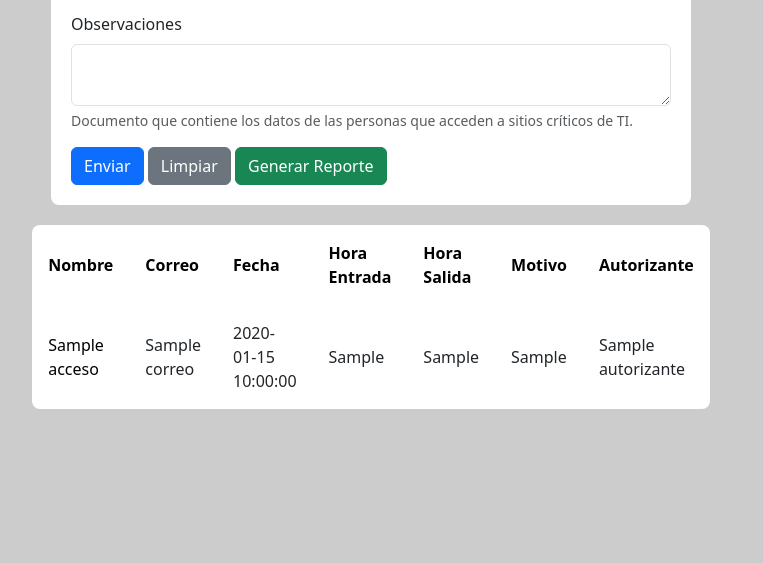
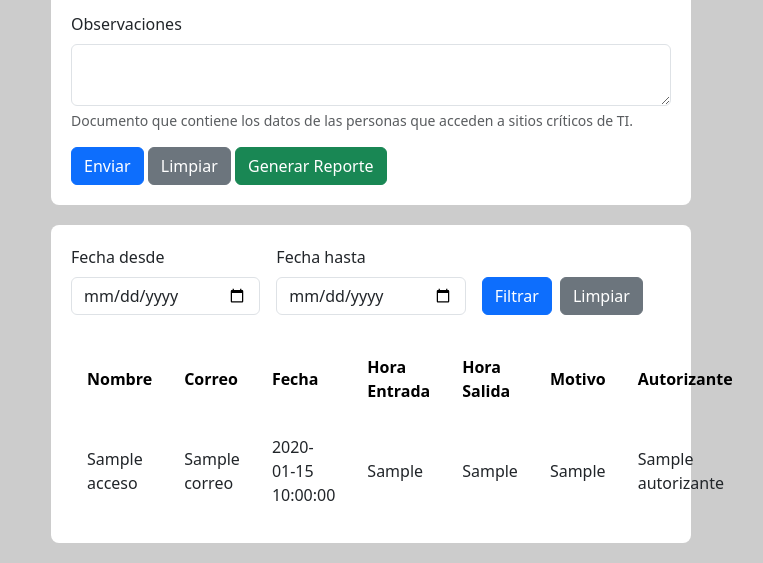
Before and after one commit to imjazmina/sistema_de_acceso, a Flask app: page / in a window 1280 px wide. Shown: the part 959-1522 px from the top of the page, without its empty margins (269-1032 px from the left). Before the commit the page ends 1368 px from the top, so only its background shows below. Run offline with Flask 3, Linux system fonts and the light colour scheme; a database or web service that is not in the repository returns one stand-in record (values such as "Sample title"); some libraries are stand-ins or nearby versions.

Commit message:
filtrar por fechas los registros

```diff
--- a/registro/main.py
+++ b/registro/main.py
@@ -3,7 +3,7 @@ from flask_sqlalchemy import SQLAlchemy
 from werkzeug.utils import secure_filename
 import os
 import base64
-from datetime import datetime
+from datetime import datetime, date
 import psycopg2
 from dotenv import load_dotenv
 import pdfkit
@@ -20,6 +20,9 @@ app.config['UPLOAD_FOLDER'] = UPLOAD_FOLDER
 # Ruta principal: muestra el formulario y los registros
 @app.route('/', methods=["GET"])
 def home():
+    accesos=[]
+    fecha_inicio = request.args.get("fecha_inicio")
+    fecha_fin = request.args.get("fecha_fin")
 
     try:
         conn = psycopg2.connect(
@@ -30,13 +33,19 @@ def home():
             port = os.getenv("DB_PORT")
         )
         cur = conn.cursor()
-        cur.execute("select nombre, correo, fecha, hora_entrada, hora_salida, motivo_ingreso, autorizante from acceso")
+        if fecha_inicio and fecha_fin:
+            cur.execute("SELECT nombre, correo, fecha, hora_entrada, hora_salida, motivo_ingreso, autorizante FROM acceso WHERE fecha BETWEEN %s AND %s ORDER BY fecha DESC", (fecha_inicio, fecha_fin))
+        else:
+            today = date.today()
+            cur.execute("SELECT nombre, correo, fecha, hora_entrada, hora_salida, motivo_ingreso, autorizante FROM acceso WHERE fecha = %s ORDER BY fecha DESC", (today, ))
+
         accesos = cur.fetchall()
-        print(accesos)
+        print("resultados = ", accesos)
         cur.close()
         conn.close()
     except Exception as e:
-        flash("Error de conexion", "Warning")
+        print("Error de conexion", {e})
+        flash("Error de conexion", "alert")
 
     return render_template("index.html", accesos=accesos)
 
--- a/registro/templates/index.html
+++ b/registro/templates/index.html
@@ -11,7 +11,7 @@
       body {
         background-color: #ccc;
       }
-      .container, table {
+      .container, .container-registro {
         background-color: #fff;
         margin: 20px auto;
         padding: 20px;
@@ -153,33 +153,49 @@
       </div>
       </form>
   <!--filtrar por fecha-->
-    <table class="col-6">
+  <div class="container-registro col-6">
+        <form method="get" action="{{ url_for('home') }}" class="row g-3 mb-4">
+        <div class="col-4">
+          <label for="fecha_inicio" class="form-label">Fecha desde</label>
+          <input type="date" class="form-control" name="fecha_inicio" id="fecha_inicio" value="{{ request.args.get('fecha_inicio', '') }}">
+        </div>
+        <div class="col-4">
+          <label for="fecha_fin" class="form-label">Fecha hasta</label>
+          <input type="date" class="form-control" name="fecha_fin" id="fecha_fin" value="{{ request.args.get('fecha_fin', '') }}">
+        </div>
+        <div class="col-4 d-flex align-items-end">
+          <button type="submit" class="btn btn-primary">Filtrar</button>
+          <a href="{{ url_for('home') }}" class="btn btn-secondary ms-2">Limpiar</a>
+        </div>
+      </form>
+      <table class="col-12">
             <thead class="text-black text-sm uppercase">
               <tr>
-              <th class="p-3">Nombre</th>
-              <th class="p-3">Correo</th>
-              <th class="p-3">Fecha</th>
-              <th class="p-3">Hora Entrada</th>
-              <th class="p-3">Hora Salida</th>
-              <th class="p-3">Motivo</th>
-              <th class="p-3">Autorizante</th>
+                <th class="col-4 p-3">Nombre</th>
+                <th class="col-4 p-3">Correo</th>
+                <th class="col-4 p-3">Fecha</th>
+                <th class="col-4 p-3">Hora Entrada</th>
+                <th class="col-4 p-3">Hora Salida</th>
+                <th class="col-4 p-3">Motivo</th>
+                <th class="col-4 p-3">Autorizante</th>
               </tr>
             </thead>
             <tbody class="divide-y divide-gray-200">
               {% for acceso in accesos %}
               <tr>
-                  <td class="p-3 text-black">{{ acceso[0] }}</td>
-                  <td class="p-3">{{ acceso[1] }}</td>
-                  <td class="p-3">{{ acceso[2] }}</td>
-                  <td class="p-3">{{ acceso[3] }}</td>
-                  <td class="p-3">{{ acceso[4] }}</td>
-                  <td class="p-3">{{ acceso[5] }}</td>
-                  <td class="p-3">{{ acceso[6] }}</td>
+                    <td class="col-4 p-3">{{ acceso[0] }}</td>
+                    <td class="col-4 p-3">{{ acceso[1] }}</td>
+                    <td class="col-4 p-3 ">{{ acceso[2] }}</td>
+                    <td class="col-4 p-3">{{ acceso[3] }}</td>
+                    <td class="col-4 p-3">{{ acceso[4] }}</td>
+                    <td class="col-4 p-3">{{ acceso[5] }}</td>
+                    <td class="col-4 p-3">{{ acceso[6] }}</td>
                 </tr>
               {% endfor %}
             </tbody>
           </table>
           </div>
+  </div>
   <script src="{{ url_for('static', filename='js/index.js') }}" defer></script>
   </body>
   </html>
```
Lines whose indentation alone changed are shown as unchanged.
